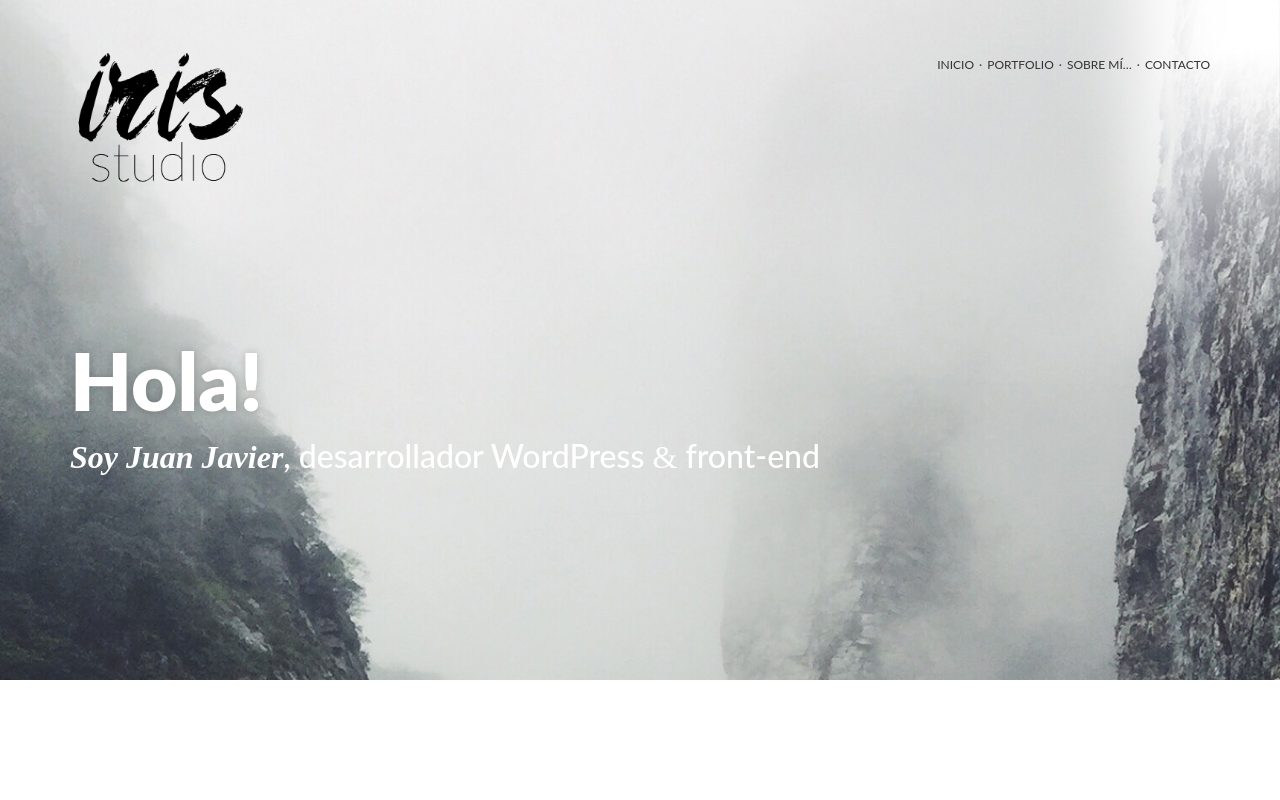
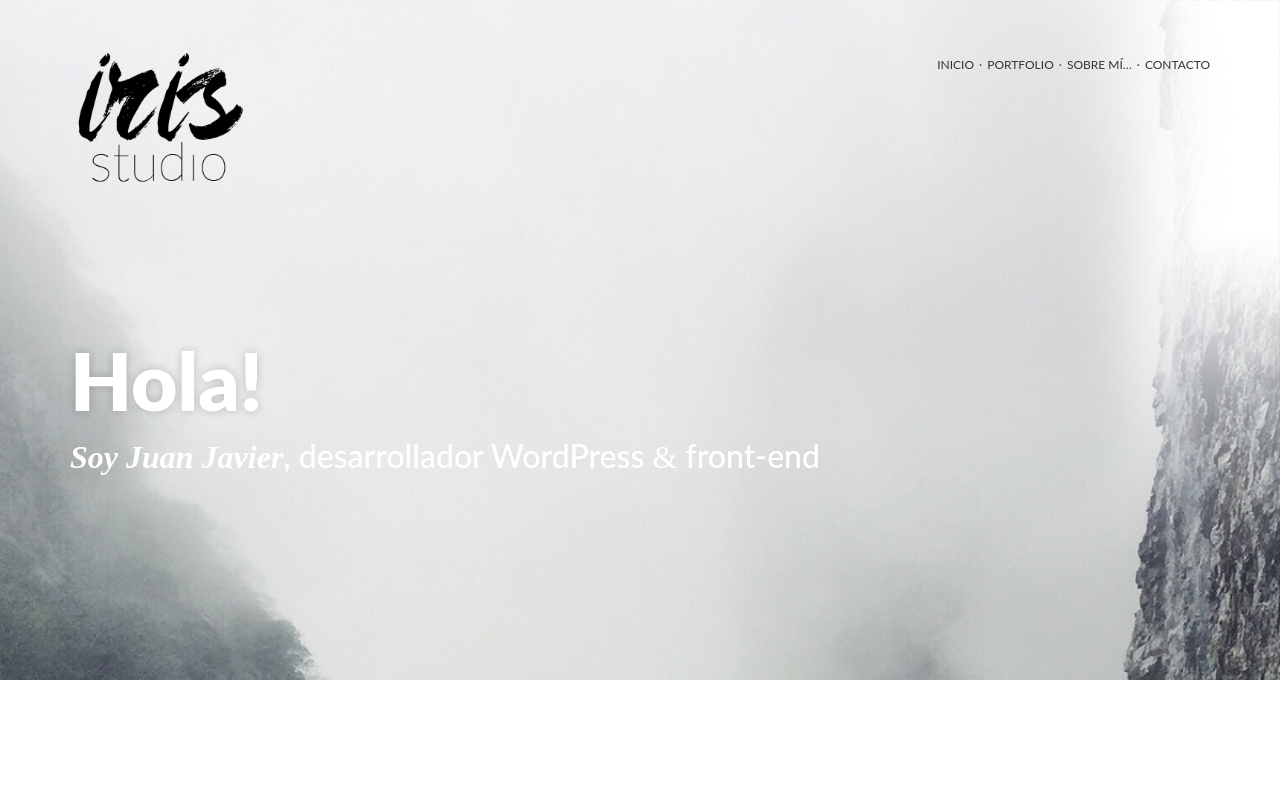
Before and after one commit to JuanJavier1979/iris-studio-gatsby-site, a Gatsby site: page / in a window 1280 px wide. Shown: the top 800 px of the page. Built offline with nearby package versions, Linux system fonts and the light colour scheme; Gatsby itself is replaced by a stand-in of ours.

Commit message:
[Add] Gatsby serving images

```diff
--- a/gatsby-config.js
+++ b/gatsby-config.js
@@ -19,6 +19,7 @@ module.exports = {
         path: `${__dirname}/src/`
       }
     },
+    'gatsby-transformer-sharp',
     'gatsby-plugin-sharp',
     {
       resolve: 'gatsby-transformer-remark',
--- a/package.json
+++ b/package.json
@@ -14,6 +14,7 @@
   },
   "dependencies": {
     "gatsby": "^2.5.5",
+    "gatsby-image": "^2.1.2",
     "gatsby-plugin-react-helmet": "^3.0.12",
     "gatsby-plugin-sass": "^2.0.11",
     "gatsby-plugin-sharp": "^2.0.37",
@@ -21,6 +22,7 @@
     "gatsby-remark-relative-images": "^0.2.2",
     "gatsby-source-filesystem": "^2.0.37",
     "gatsby-transformer-remark": "^2.3.12",
+    "gatsby-transformer-sharp": "^2.1.21",
     "node-sass": "^4.12.0",
     "react": "^16.8.6",
     "react-dom": "^16.8.6",
--- a/src/assets/styles.css
+++ b/src/assets/styles.css
@@ -1469,9 +1469,16 @@ Ordenar
 }
 
 #hero-area {
-	background: url("images/photo-1429091967365-492aaa5accfe-b.jpg") no-repeat center 30%;
+	background: url("images/photo-1429091967365-492aaa5accfe-b.jpg") no-repeat center 30% #ccc;
 	background-attachment: fixed;
 	background-size: cover;
+}
+
+#hero-area {
+	overflow: hidden;
+	background: none;
+	background-attachment: inherit;
+	background-size: inherit;
 }
 
 /*p.hero-description {*/
@@ -1521,9 +1528,14 @@ div.row.margin-bottom-80 {
 #page.home-page .site-title a:hover { color:#009b77; }
 #page.home-page .entry-title a:hover { color:#009b77; }
 #page section.page-title h1::after { background-color:#009b77; }
-img.shadow {
+.gatsby-image-wrapper.size-full {
+	max-width: 880px;
+}
+img.shadow,
+.gatsby-image-wrapper.shadow {
 	box-shadow: 0 10px 20px rgba(0,0,0,0.19), 0 6px 6px rgba(0,0,0,0.23);
 }
-img.shadow:hover {
+img.shadow:hover,
+.gatsby-image-wrapper.shadow:hover {
 	box-shadow: 0 14px 28px rgba(0,0,0,0.25), 0 10px 10px rgba(0,0,0,0.22);
 }
--- a/src/pages/index.js
+++ b/src/pages/index.js
@@ -1,14 +1,13 @@
 import React from "react"
 import Helmet from "react-helmet"
+import { graphql } from 'gatsby'
 
 import Header from './layout/header'
 import Footer from './layout/footer'
 
-//import indexStyles from './index.module.scss'
-import image994 from "../assets/images/featured-isotope.jpg"
-import image995 from "../assets/images/featured-zircone.png"
+import Img from 'gatsby-image'
 
-const IndexPage = () => {
+const IndexPage = (props) => {
     return (
         <div id="page" className="home-page site container">
             <Helmet>
@@ -20,6 +19,7 @@ const IndexPage = () => {
             <Header />
 
             <div id="hero-area">
+                <Img className="aligncenter size-hero" fluid={props.data.imageHero.childImageSharp.fluid} alt="" />
                 <div className="wrapper row">
                     <div className="large-12 columns">
                         <p className="headline">Hola!</p>
@@ -49,7 +49,7 @@ const IndexPage = () => {
                             <div className="row margin-bottom-80">
                                 <div className="large-12 medium-12 small-12 columns text-center">
                                     <a href="https://wordpress.org/themes/zircone/" target="_blank" rel="noopener noreferrer">
-                                        <img className="aligncenter size-full wp-image-995 shadow" src={image995} alt="Tema Zircone" width="880" height="443" />
+                                        <Img className="aligncenter size-full wp-image-995 shadow" fluid={props.data.imageZircone.childImageSharp.fluid} alt="Tema Zircone" />
                                     </a>
                                     <p></p>
                                     <h3 className="entry-title"><a href="https://wordpress.org/themes/zircone/" target="_blank" rel="noopener noreferrer">Tema Zircone</a></h3>
@@ -59,7 +59,7 @@ const IndexPage = () => {
                             <div className="row margin-bottom-60">
                                 <div className="large-12 columns text-center">
                                     <a href="https://wordpress.org/plugins/wanna-isotope/" target="_blank" rel="noopener noreferrer">
-                                        <img className="aligncenter size-full wp-image-994 shadow" src={image994} alt="Plugin isotope" width="880" height="443" />
+                                        <Img className="aligncenter size-full wp-image-994 shadow" fluid={props.data.imageIsotope.childImageSharp.fluid} alt="Plugin isotope" />
                                     </a>
                                     <p></p>
                                     <h3 className="entry-title"><a href="https://wordpress.org/plugins/wanna-isotope/" target="_blank" rel="noopener noreferrer">Plugin Isotope</a></h3>
@@ -80,3 +80,29 @@ const IndexPage = () => {
 }
 
 export default IndexPage
+
+export const imagesQuery = graphql`
+  query {
+    imageHero: file(relativePath: { eq: "assets/images/photo-1429091967365-492aaa5accfe-b.jpg" }) {
+      childImageSharp {
+        fluid(maxWidth: 1200 ) {
+          ...GatsbyImageSharpFluid_withWebp
+        }
+      }
+    },
+    imageZircone: file(relativePath: { eq: "assets/images/featured-zircone.png" }) {
+      childImageSharp {
+        fluid(maxWidth: 880 ) {
+          ...GatsbyImageSharpFluid_withWebp
+        }
+      }
+    },
+    imageIsotope: file(relativePath: { eq: "assets/images/featured-isotope.jpg" }) {
+        childImageSharp {
+          fluid(maxWidth: 880) {
+            ...GatsbyImageSharpFluid_withWebp
+          }
+        }
+      }
+  }
+`
```
